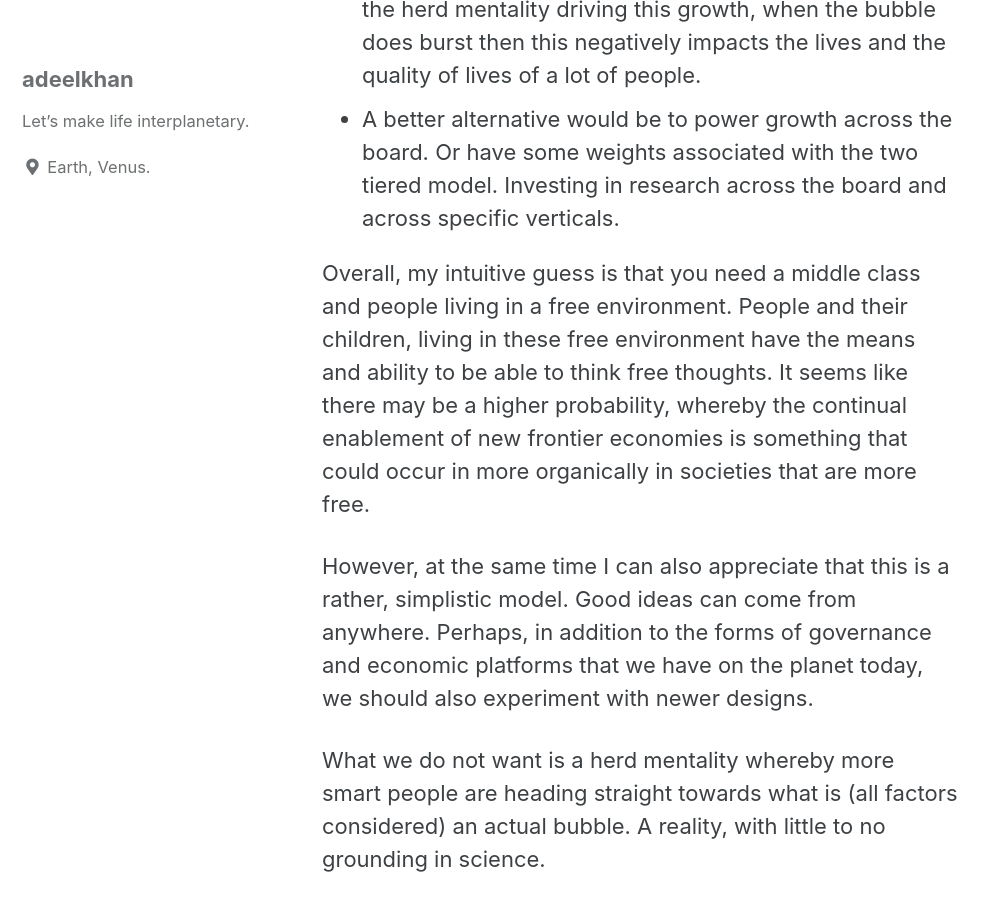
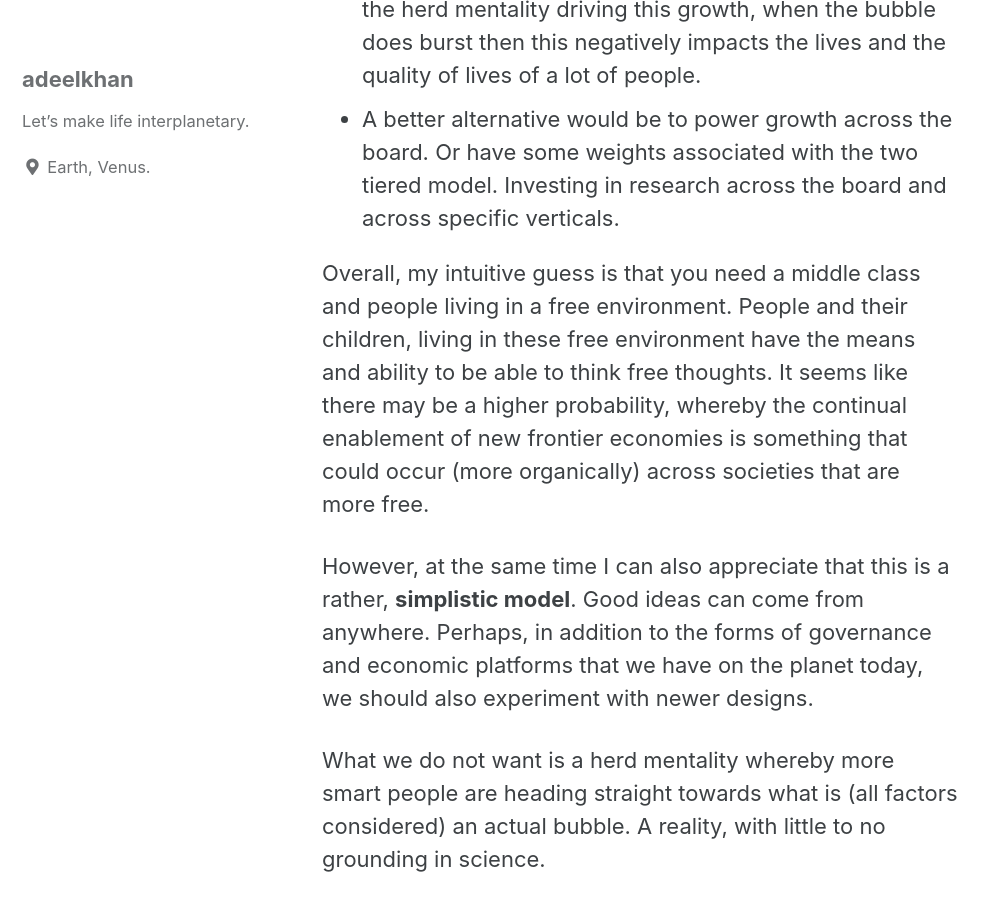
Before and after one commit to stellardreams/stellardreams.github.io, a Jekyll site: the page built from _posts/2020-11-05-What-will-power-growth.md, in a window 1280 px wide and 900 px high, scrolled down 3970 px. Shown: the whole window, without its empty margins (0-997 px from the left). Built offline with Jekyll 4.4.1, drawn with Linux system fonts in a browser that asks for light colours; cached includes are drawn as plain includes.

Commit message:
Update 2020-11-05-What-will-power-growth.md

```diff
--- a/_posts/2020-11-05-What-will-power-growth.md
+++ b/_posts/2020-11-05-What-will-power-growth.md
@@ -43,9 +43,9 @@ I guess one example that I can think of is that of the actual economy of the Uni
 * When a system only relies on a finite set of clusters or verticals that are going to drive growth. What this does is, first of all this herd-mentality leads to a lot of smart individuals going into these sectors. Next, because it's the herd mentality driving this growth, when the bubble does burst then this negatively impacts the lives and the quality of lives of a lot of people.
 * A better alternative would be to power growth across the board. Or have some weights associated with the two tiered model. Investing in research across the board and across specific verticals.
 
-Overall, my intuitive guess is that you need a middle class and people living in a free environment. People and their children, living in these free environment have the means and ability to be able to think free thoughts. It seems like there may be a higher probability, whereby the continual enablement of new frontier economies is something that could occur in more organically in societies that are more free.
+Overall, my intuitive guess is that you need a middle class and people living in a free environment. People and their children, living in these free environment have the means and ability to be able to think free thoughts. It seems like there may be a higher probability, whereby the continual enablement of new frontier economies is something that could occur (more organically) across societies that are more free.
 
-However, at the same time I can also appreciate that this is a rather, simplistic model. Good ideas can come from anywhere. Perhaps, in addition to the forms of governance and economic platforms that we have on the planet today, we should also experiment with newer designs.
+However, at the same time I can also appreciate that this is a rather, **simplistic model**. Good ideas can come from anywhere. Perhaps, in addition to the forms of governance and economic platforms that we have on the planet today, we should also experiment with newer designs.
 
 What we do not want is a herd mentality whereby more smart people are heading straight towards what is (all factors considered) an actual bubble. A reality, with little to no grounding in science.
 
```
